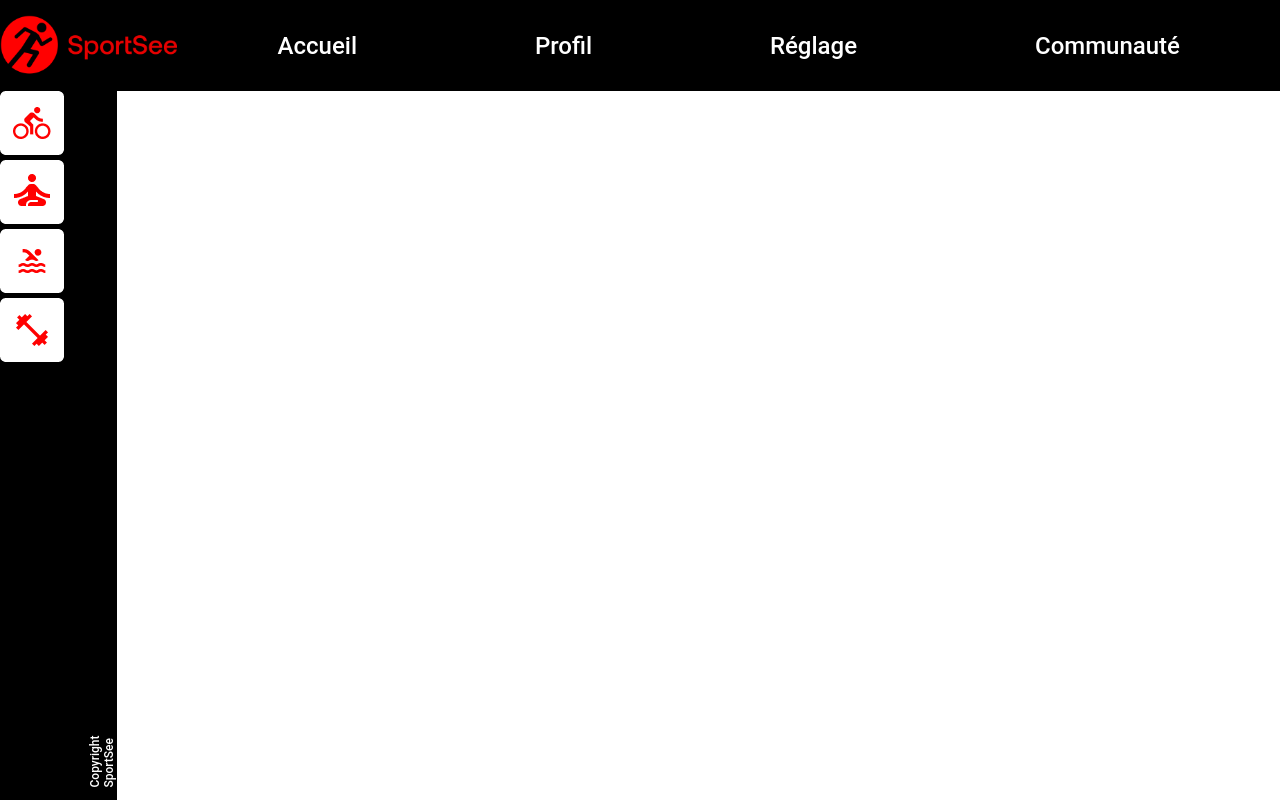
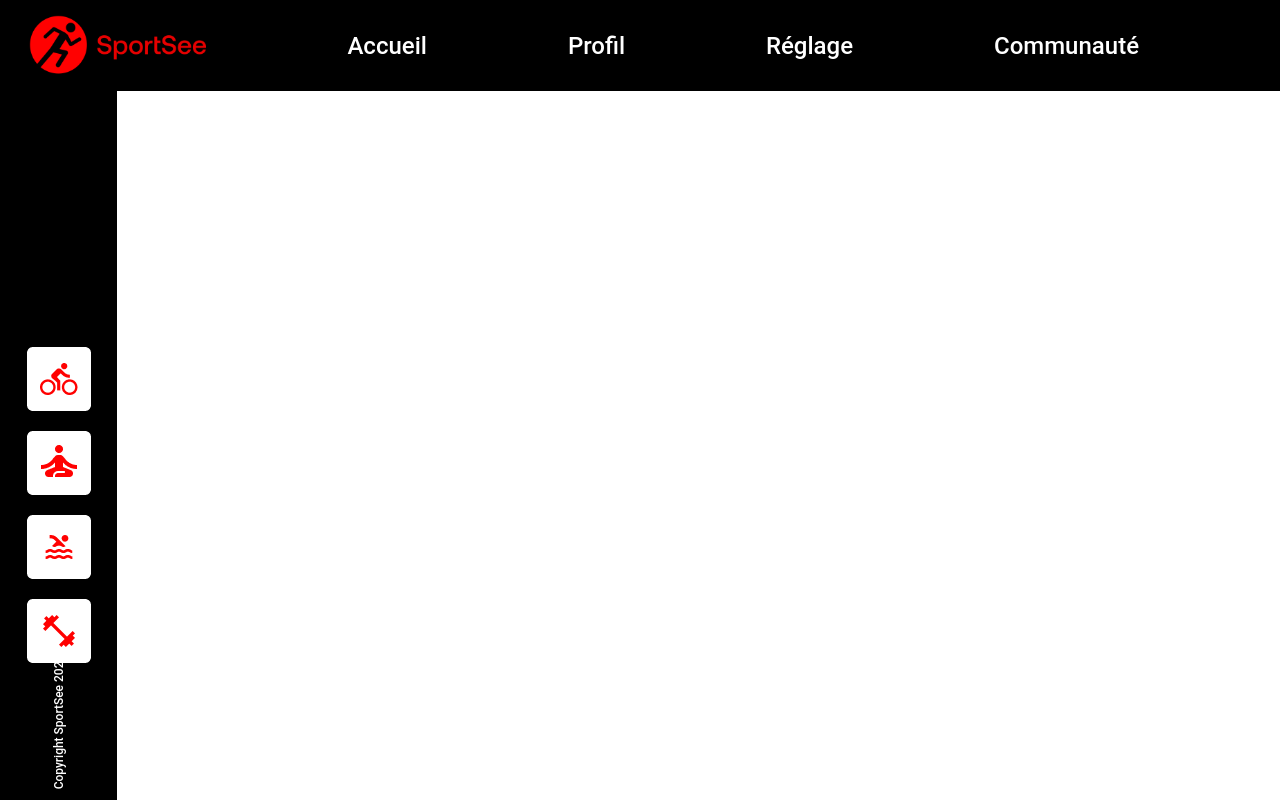
Before and after one commit to GazzaThomo/P9, a React (Vite) app in the folder p9-dashboard/: page / in a window 1280 px wide. Built offline with nearby package versions, Linux system fonts and the light colour scheme; no server answers.

Commit message:
header/sidebar scss

```diff
--- a/p9-dashboard/package.json
+++ b/p9-dashboard/package.json
@@ -13,7 +13,8 @@
     "axios": "^1.6.8",
     "react": "^18.2.0",
     "react-dom": "^18.2.0",
-    "recharts": "^2.12.3"
+    "recharts": "^2.12.3",
+    "sass": "^1.72.0"
   },
   "devDependencies": {
     "@types/react": "^18.2.66",
--- a/p9-dashboard/src/Scss/components/_header.scss
+++ b/p9-dashboard/src/Scss/components/_header.scss
@@ -8,6 +8,7 @@
   &--logo {
     width: 178px;
     height: 61px;
+    margin-left: 29px;
   }
 
   &p {
@@ -16,10 +17,9 @@
 
   &--links {
     display: flex;
-    justify-content: space-between;
+    justify-content: space-evenly;
     align-items: center;
     width: 100%;
-    margin: 0 100px;
     font-size: 24px;
     font-weight: 500;
   }
--- a/p9-dashboard/src/Scss/components/_sidebar.scss
+++ b/p9-dashboard/src/Scss/components/_sidebar.scss
@@ -10,7 +10,9 @@
   &--icons {
     display: flex;
     flex-direction: column;
-    gap: 5px;
+    align-items: center;
+    gap: 20px;
+    margin-top: 256px;
     margin-bottom: 100px;
 
     .icon {
@@ -22,8 +24,13 @@
   &--text {
     font-size: 12px;
     font-weight: 500;
+    color: white;
     transform: rotate(-90deg);
-    color: white;
-    margin: 0 0 0 100px;
+    transform-origin: center;
+    position: absolute;
+    left: 50%;
+    bottom: 59px;
+    white-space: nowrap; /* prevent text wrapping */
+    translate: -50% 0; /* center the text */
   }
 }
--- a/p9-dashboard/src/Scss/main.css
+++ b/p9-dashboard/src/Scss/main.css
@@ -28,16 +28,16 @@ body {
 .navbar--logo {
   width: 178px;
   height: 61px;
+  margin-left: 29px;
 }
 .navbarp {
   margin: 0;
 }
 .navbar--links {
   display: flex;
-  justify-content: space-between;
+  justify-content: space-evenly;
   align-items: center;
   width: 100%;
-  margin: 0 100px;
   font-size: 24px;
   font-weight: 500;
 }
@@ -57,7 +57,9 @@ body {
 .sidebar--icons {
   display: flex;
   flex-direction: column;
-  gap: 5px;
+  align-items: center;
+  gap: 20px;
+  margin-top: 256px;
   margin-bottom: 100px;
 }
 .sidebar--icons .icon {
@@ -67,7 +69,12 @@ body {
 .sidebar--text {
   font-size: 12px;
   font-weight: 500;
+  color: white;
   transform: rotate(-90deg);
-  color: white;
-  margin: 0 0 0 100px;
+  transform-origin: center;
+  position: absolute;
+  left: 50%;
+  bottom: 59px;
+  white-space: nowrap; /* prevent text wrapping */
+  translate: -50% 0; /* center the text */
 }/*# sourceMappingURL=main.css.map */
```
Also changed, not shown: 2 other files (tests, documents, lock files or other folders).
